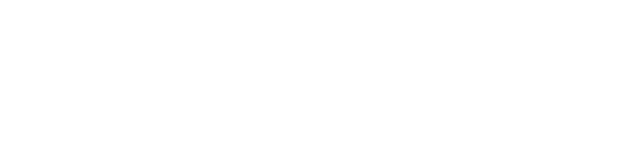
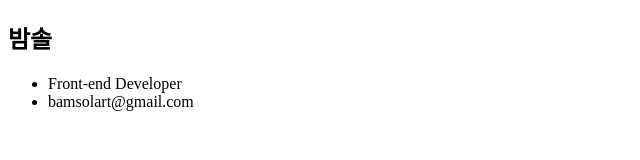
Before and after one commit to bamsol/who-am-I, a website: page index.html in a window 1280 px wide. Shown: the whole page, without its empty margins (0-640 px from the left). Drawn offline with Linux system fonts and the light colour scheme.

Commit message:
feat: 명함 뒷면 기본 마크업
- 명함 뒷면 기본 마크업

```diff
--- a/index.html
+++ b/index.html
@@ -7,5 +7,13 @@
     <meta name="description" content="introduce myself" />
     <title>Who Am I</title>
   </head>
-  <body></body>
+  <body>
+    <article class="businessCardBack">
+      <h2>밤솔</h2>
+      <ul>
+        <li>Front-end Developer</li>
+        <li>bamsolart@gmail.com</li>
+      </ul>
+    </article>
+  </body>
 </html>
```
